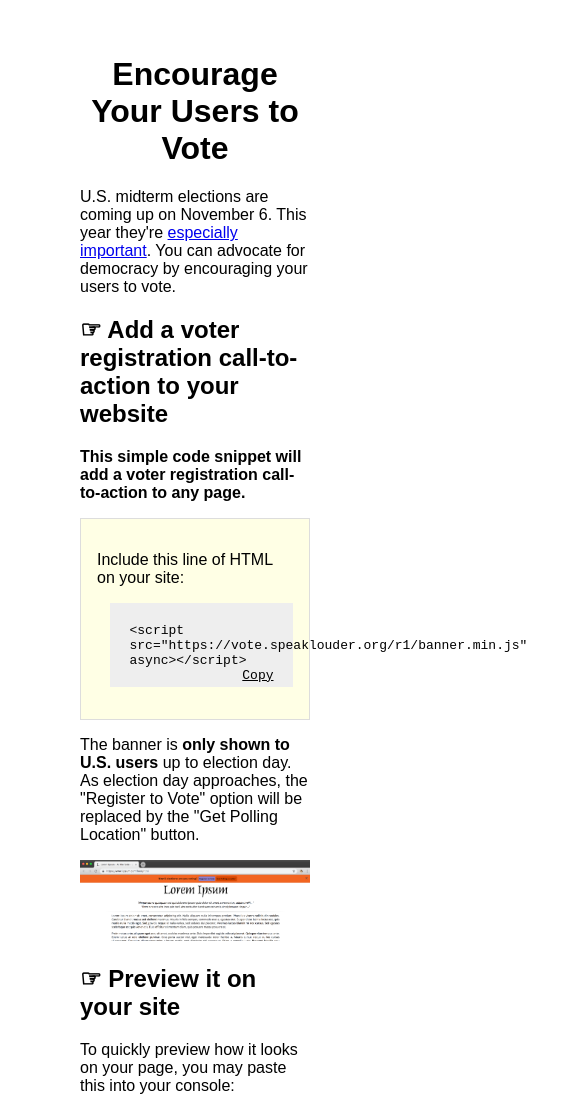
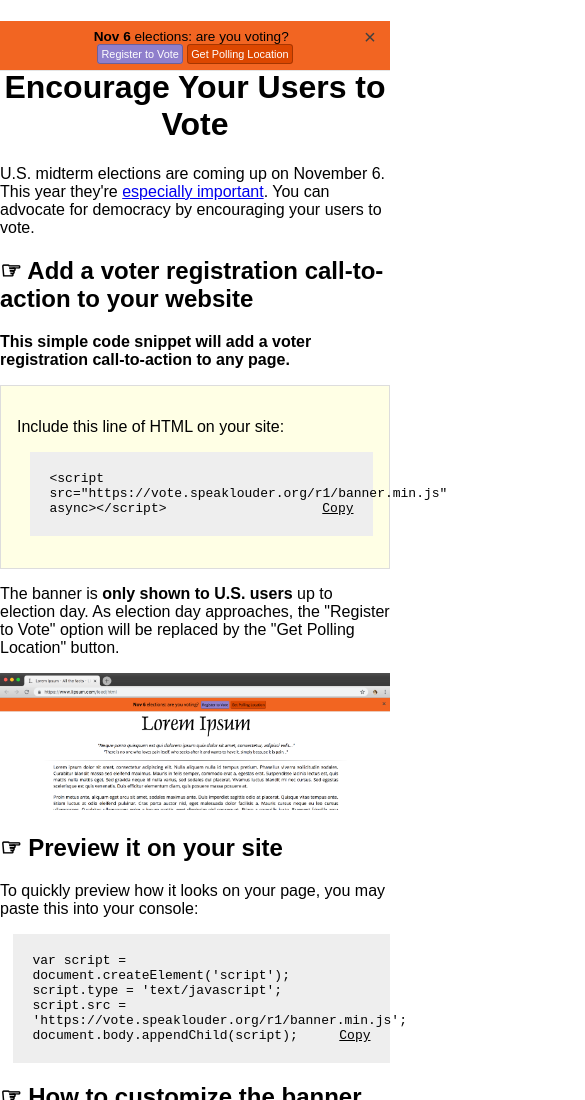
Before and after one commit to typpo/vote-banner, a website: page index.html in a window 390 px wide. Shown: the top 1100 px of the page, 585 px wide, since content can reach past the window. Drawn offline with Linux system fonts and the light colour scheme.

Commit message:
Updates to index.html

```diff
--- a/index.html
+++ b/index.html
@@ -3,8 +3,9 @@
   <head>
 		<title>Voter Registration Snippet</title>
     <meta http-equiv="Content-type" content="text/html;charset=UTF-8">
+    <meta name="viewport" content="width=device-width, initial-scale=1.0, maximum-scale=1.0, user-scalable=no">
+
 		<meta name="description" content="Easily add voter registration call-to-action on your site.">
-		<meta name="viewport" content="width=device-width, initial-scale=1.0">
 		<meta name="twitter:card" content="summary">
 		<meta name="twitter:site" content="@iwebst">
 		<meta name="twitter:title" content="Help Register Voters On Your Website">
@@ -48,6 +49,12 @@
       }
       .copy-to-clipboard:hover {
         color: blue;
+      }
+
+      @media screen and (max-width: 960px) {
+        body {
+          margin: 0;
+        }
       }
     </style>
   </head>
@@ -201,6 +208,6 @@ document.body.appendChild(script);");
   alert('Tag has been copied');
 }
   </script>
-  <script src="https://vote.speaklouder.org/r1/banner.min.js" async></script>
+  <script src="r1/banner.min.js" async></script>
   </body>
 </html>
```
